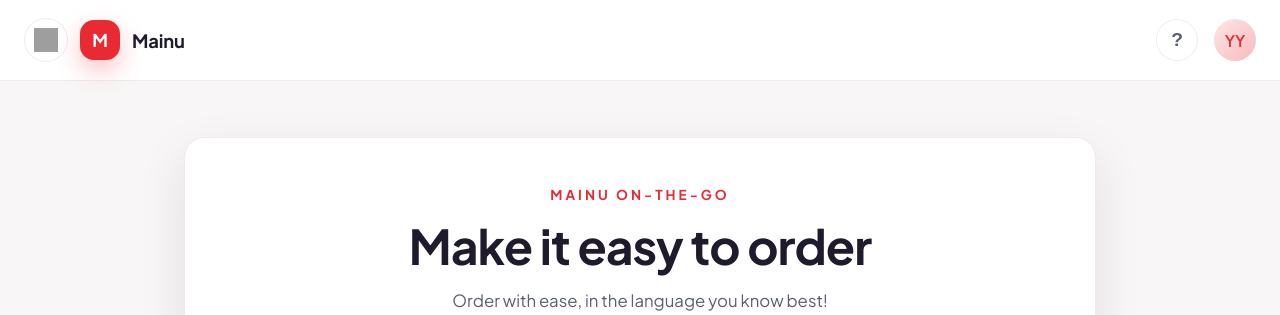
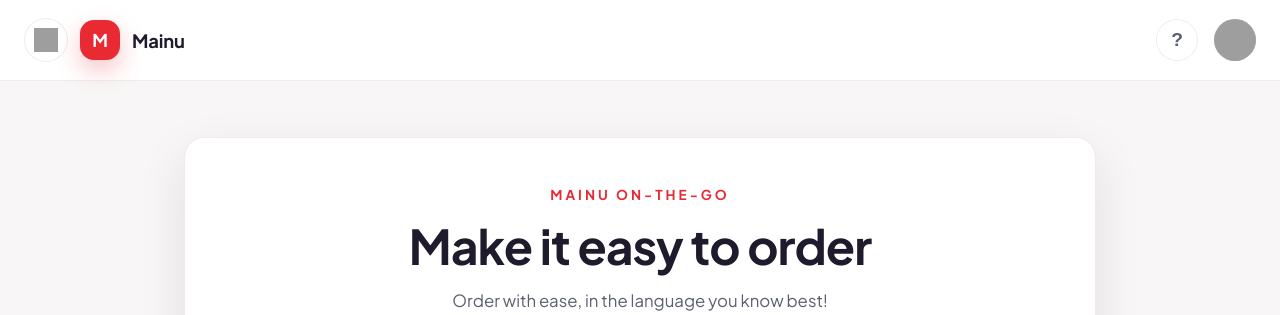
Before and after one commit to kianyangchn/mainu-web, a FastAPI app: page / in a window 1280 px wide. Shown: the top 315 px of the page. Run offline with FastAPI, Linux system fonts and the light colour scheme; grey boxes are pictures that could not be loaded.

Commit message:
fix avatar

```diff
--- a/app/templates/home.html
+++ b/app/templates/home.html
@@ -128,8 +128,14 @@
         display: inline-flex;
         align-items: center;
         justify-content: center;
-        font-weight: 600;
-        color: var(--primary);
+        overflow: hidden;
+      }
+
+      .avatar img {
+        width: 100%;
+        height: 100%;
+        object-fit: cover;
+        display: block;
       }
 
       .app-shell {
@@ -1461,7 +1467,14 @@
         </div>
         <div class="top-actions">
           <button type="button" class="icon-button" aria-label="How Mainu works">?</button>
-          <div class="avatar" aria-hidden="true">YY</div>
+          <div class="avatar" aria-hidden="true">
+            <img
+              width="100"
+              height="100"
+              src="https://img.icons8.com/bubbles/100/restaurant.png"
+              alt="restaurant"
+            />
+          </div>
         </div>
       </header>
       <main class="app-shell">
```
